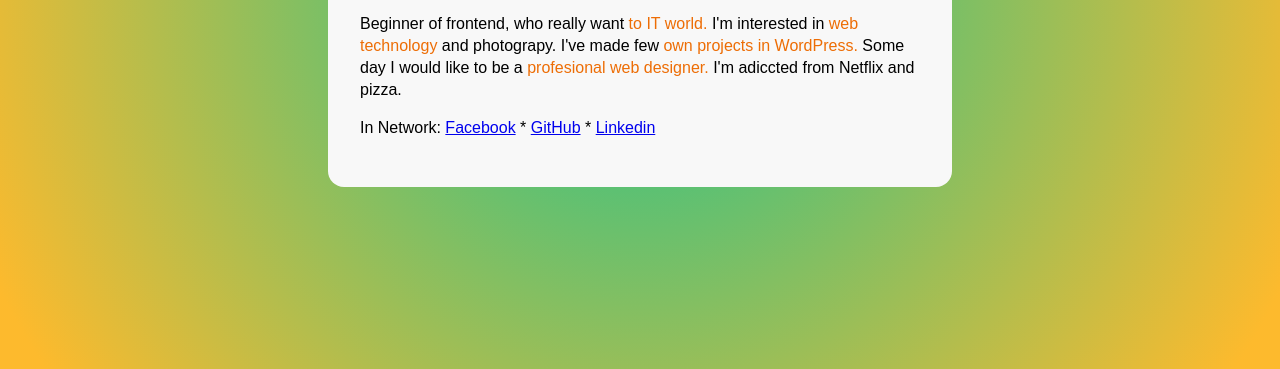
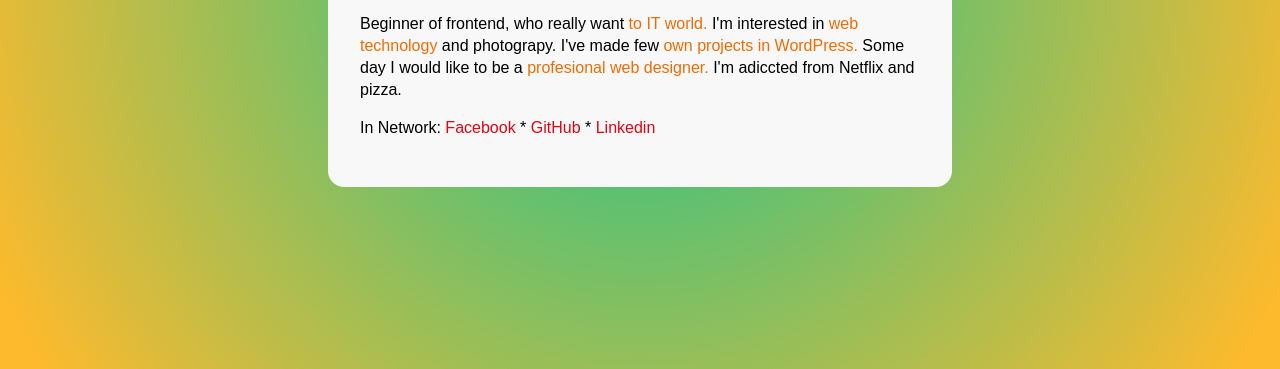
Before and after one commit to ernest-roszak/buisness-card, a plain HTML site: page index.html in a window 1280 px wide. Shown: the part 431-800 px from the top of the page. Drawn offline with Linux system fonts and the light colour scheme.

Commit message:
link red

```diff
--- a/css/style.css
+++ b/css/style.css
@@ -66,7 +66,7 @@ body {
   font-weight: normal;
 }
 .person__link {
-  color: #E20613;
+color: #E20613;
 line-height: 22px;
 text-decoration: none;
 
--- a/index.html
+++ b/index.html
@@ -27,9 +27,9 @@
           adiccted from Netflix and pizza.
         </p>
         <p class="person__description">
-          In Network: <a href="https://www.facebook.com/ernest.roszak.5" target="blank" calss="preson__link">Facebook</a> *
-          <a href="https://github.com/ernest-roszak" target="blank" calss="preson__link">GitHub</a> *
-          <a href="www.linkedin.com/in/ernest-roszak-49a736135" target="blank" calss="preson__link">Linkedin</a>
+          In Network: <a href="https://www.facebook.com/ernest.roszak.5" target="blank" class="person__link">Facebook</a> *
+          <a href="https://github.com/ernest-roszak" target="blank" class="person__link">GitHub</a> *
+          <a href="https://www.linkedin.com/in/ernest-roszak-49a736135" target="blank" class="person__link">Linkedin</a>
         </p>
       </article>
     </main>
```
